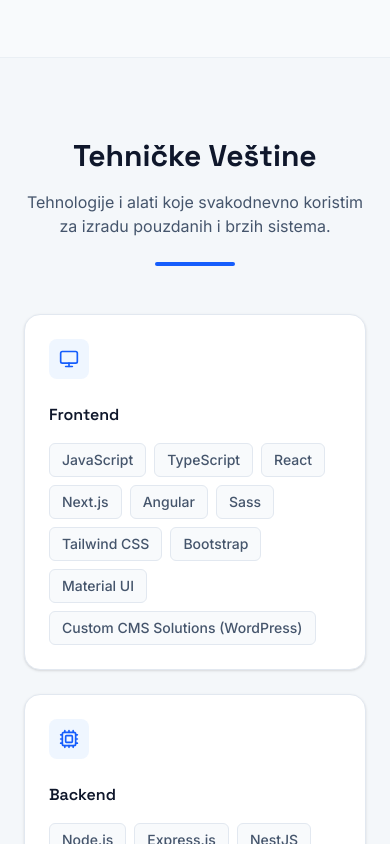
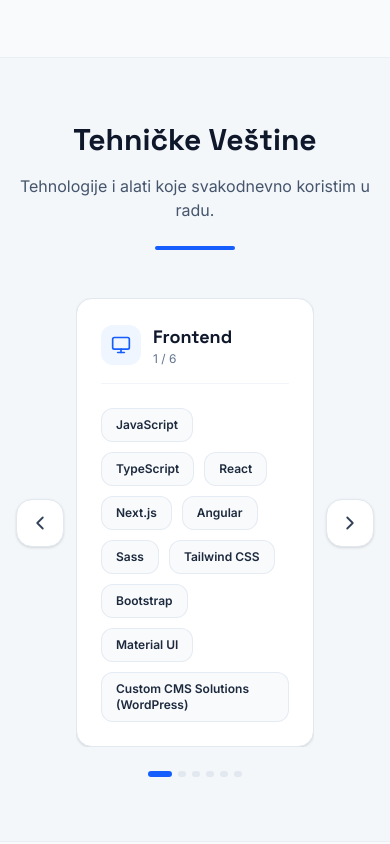
Before and after one commit to Strahinja-Sretenovic/Portfolio, a React (Vite) app: page / in a window 390 px wide. Shown: the part 1940-2784 px from the top of the page. Built offline with nearby package versions, Linux system fonts and the light colour scheme.

Commit message:
feat(skills): implement carousel view for skill groups
Refactor the skills section to display skill groups in a slideshow format, enhancing responsiveness and layout management on smaller screens.

```diff
--- a/src/components/Skills.tsx
+++ b/src/components/Skills.tsx
@@ -1,11 +1,23 @@
-import { motion } from "motion/react";
+import { useState } from "react";
+import { motion, AnimatePresence } from "motion/react";
 import { SectionHeader } from "./SectionHeader";
-import { Monitor, Cpu, Database, Cloud, Activity, ShieldCheck } from "lucide-react";
+import {
+  Monitor,
+  Cpu,
+  Database,
+  Cloud,
+  Activity,
+  ShieldCheck,
+  ChevronLeft,
+  ChevronRight
+} from "lucide-react";
 import { useLanguage } from "../context/LanguageContext";
 
 export function Skills() {
   const { language } = useLanguage();
   const isSr = language === "sr";
+  const [currentIndex, setCurrentIndex] = useState(0);
+  const [direction, setDirection] = useState<"left" | "right">("right");
 
   const skillGroups = [
     {
@@ -40,65 +52,122 @@ export function Skills() {
     }
   ];
 
-  const containerVariants = {
-    hidden: { opacity: 0 },
-    visible: {
-      opacity: 1,
-      transition: {
-        staggerChildren: 0.1
-      }
-    }
+  const handleNext = () => {
+    setDirection("right");
+    setCurrentIndex((prev) => (prev + 1) % skillGroups.length);
   };
 
-  const itemVariants = {
-    hidden: { opacity: 0, y: 20 },
-    visible: {
+  const handlePrev = () => {
+    setDirection("left");
+    setCurrentIndex((prev) => (prev - 1 + skillGroups.length) % skillGroups.length);
+  };
+
+  const currentGroup = skillGroups[currentIndex];
+
+  const slideVariants = {
+    initial: (dir: "left" | "right") => ({
+      opacity: 0,
+      x: dir === "right" ? 40 : -40,
+    }),
+    animate: {
       opacity: 1,
-      y: 0,
-      transition: { duration: 0.5 }
-    }
+      x: 0,
+      transition: { duration: 0.25, ease: "easeOut" }
+    },
+    exit: (dir: "left" | "right") => ({
+      opacity: 0,
+      x: dir === "right" ? -40 : 40,
+      transition: { duration: 0.2, ease: "easeIn" }
+    })
   };
 
   return (
-    <section id="skills" className="py-20 px-6 bg-slate-100/50 dark:bg-white/[0.02] border-y border-slate-200/50 dark:border-white/5">
-      <div className="max-w-6xl mx-auto">
+    <section id="skills" className="py-16 px-4 sm:px-6 bg-slate-100/50 dark:bg-white/[0.02] border-y border-slate-200/50 dark:border-white/5">
+      <div className="max-w-3xl mx-auto">
         <SectionHeader
           title={isSr ? "Tehničke Veštine" : "Technical Skills"}
-          subtitle={isSr ? "Tehnologije i alati koje svakodnevno koristim za izradu pouzdanih i brzih sistema." : "My primary stack and the tools I use daily to build robust systems."}
+          subtitle={isSr ? "Tehnologije i alati koje svakodnevno koristim u radu." : "My primary stack and tools."}
         />
 
+        {/* Simple Card Slider with Left / Right Navigation Controls */}
+        <div className="mt-10 relative flex items-center gap-3 md:gap-4">
+          {/* Left Arrow Button */}
+          <button
+            onClick={handlePrev}
+            className="shrink-0 p-3 rounded-2xl bg-white dark:bg-[#151515] border border-slate-200 dark:border-white/10 text-slate-700 dark:text-slate-300 hover:bg-blue-600 hover:text-white hover:border-blue-600 dark:hover:bg-blue-600 dark:hover:text-white transition-all shadow-sm active:scale-95"
+            aria-label={isSr ? "Prethodno" : "Previous"}
+          >
+            <ChevronLeft size={22} />
+          </button>
+
+          {/* Card Container */}
+          <div className="grow overflow-hidden">
+            <AnimatePresence mode="wait" custom={direction}>
               <motion.div
-          variants={containerVariants}
-          initial="hidden"
-          whileInView="visible"
-          viewport={{ once: true, margin: "-100px" }}
-          className="grid grid-cols-1 md:grid-cols-2 lg:grid-cols-3 gap-6 mt-12"
+                key={currentIndex}
+                custom={direction}
+                variants={slideVariants}
+                initial="initial"
+                animate="animate"
+                exit="exit"
+                className="bg-white dark:bg-[#151515] p-6 sm:p-8 rounded-2xl border border-slate-200 dark:border-white/10 shadow-sm"
               >
-          {skillGroups.map((group, idx) => (
-            <motion.div
-              key={idx}
-              variants={itemVariants}
-              className="bg-white dark:bg-[#151515] p-6 rounded-2xl border border-slate-200 dark:border-white/10 shadow-sm hover:shadow-md transition-shadow"
-            >
-              <div className="w-10 h-10 bg-blue-50 dark:bg-blue-500/10 rounded-lg flex items-center justify-center text-blue-600 dark:text-blue-400 mb-6">
-                {group.icon}
+                {/* Header inside Card */}
+                <div className="flex items-center gap-3 mb-6 pb-4 border-b border-slate-100 dark:border-white/5">
+                  <div className="w-10 h-10 rounded-xl bg-blue-50 dark:bg-blue-500/10 text-blue-600 dark:text-blue-400 flex items-center justify-center font-bold">
+                    {currentGroup.icon}
                   </div>
-              <h3 className="font-display font-semibold text-slate-900 dark:text-white mb-4">
-                {group.title}
+                  <div>
+                    <h3 className="text-lg sm:text-xl font-display font-bold text-slate-900 dark:text-white">
+                      {currentGroup.title}
                     </h3>
-              <div className="flex flex-wrap gap-2">
-                {group.skills.map((skill, sIdx) => (
+                    <p className="text-xs text-slate-500 dark:text-slate-400">
+                      {currentIndex + 1} / {skillGroups.length}
+                    </p>
+                  </div>
+                </div>
+
+                {/* Skills Badges Grid/Wrap */}
+                <div className="flex flex-wrap gap-2.5 min-h-[100px] items-start">
+                  {currentGroup.skills.map((skill, sIdx) => (
                     <span
                       key={sIdx}
-                    className="px-3 py-1.5 bg-slate-50 dark:bg-[#0a0a0a] border border-slate-200 dark:border-white/5 rounded-md text-sm text-slate-600 dark:text-slate-400 font-medium hover:border-blue-300 dark:hover:border-blue-500/50 transition-colors"
+                      className="px-3.5 py-2 rounded-xl bg-slate-50 dark:bg-[#0a0a0a] border border-slate-200/80 dark:border-white/10 text-slate-800 dark:text-slate-200 text-xs sm:text-sm font-semibold hover:border-blue-400 dark:hover:border-blue-500/50 transition-colors"
                     >
                       {skill}
                     </span>
                   ))}
                 </div>
               </motion.div>
+            </AnimatePresence>
+          </div>
+
+          {/* Right Arrow Button */}
+          <button
+            onClick={handleNext}
+            className="shrink-0 p-3 rounded-2xl bg-white dark:bg-[#151515] border border-slate-200 dark:border-white/10 text-slate-700 dark:text-slate-300 hover:bg-blue-600 hover:text-white hover:border-blue-600 dark:hover:bg-blue-600 dark:hover:text-white transition-all shadow-sm active:scale-95"
+            aria-label={isSr ? "Sledeće" : "Next"}
+          >
+            <ChevronRight size={22} />
+          </button>
+        </div>
+
+        {/* Minimal Indicators underneath */}
+        <div className="mt-6 flex items-center justify-center gap-1.5">
+          {skillGroups.map((_, i) => (
+            <button
+              key={i}
+              onClick={() => {
+                setDirection(i > currentIndex ? "right" : "left");
+                setCurrentIndex(i);
+              }}
+              className={`h-1.5 rounded-full transition-all duration-300 ${
+                i === currentIndex ? "w-6 bg-blue-600" : "w-2 bg-slate-200 dark:bg-white/10 hover:bg-slate-400"
+              }`}
+              aria-label={`Go to item ${i + 1}`}
+            />
           ))}
-        </motion.div>
+        </div>
       </div>
     </section>
   );
```
Lines whose indentation alone changed are shown as unchanged.
